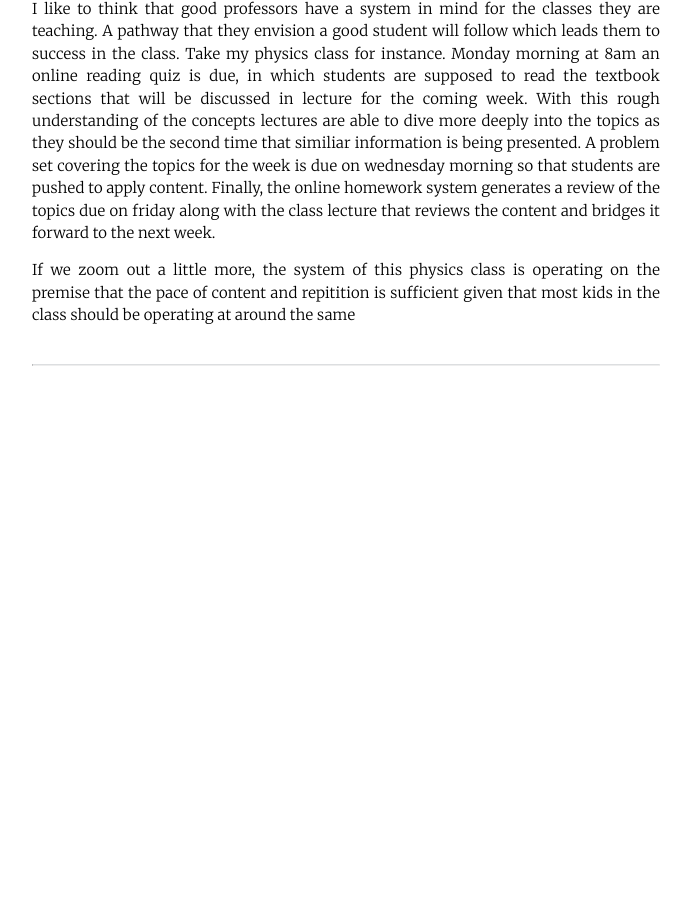
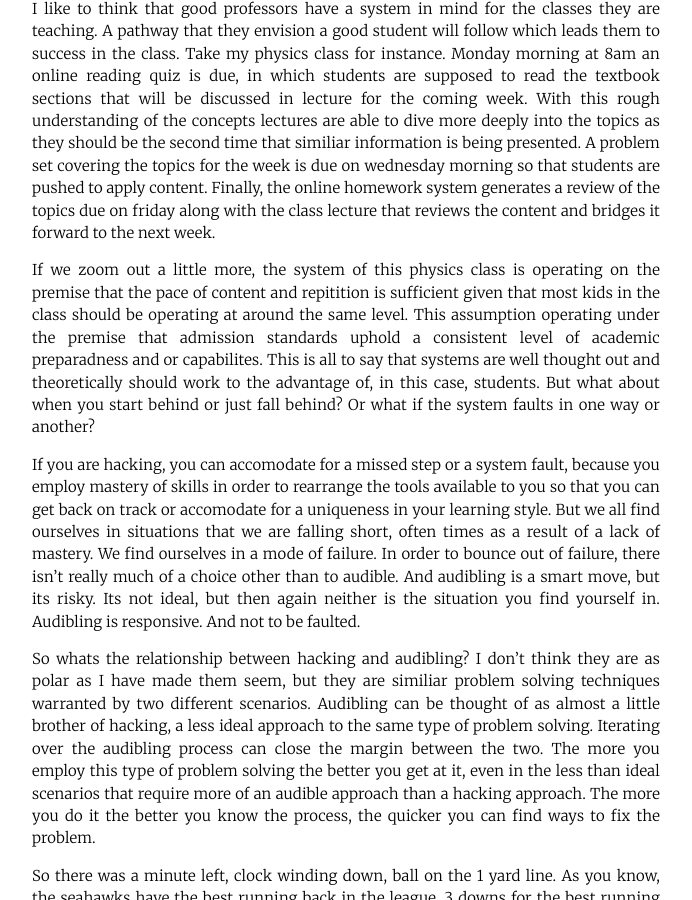
Before and after one commit to samcal/thenewrad.io, a Jekyll site: the page built from _posts/2015-02-03-the-audible.markdown, in a window 1280 px wide and 900 px high, scrolled down 849 px. Shown: the whole window, without its empty margins (294-986 px from the left). Built offline with Jekyll 4.4.1, drawn with Linux system fonts in a browser that asks for light colours; before the commit the page ends 1315 px from its top, so only the background shows below that; some of the changed text lies outside the part shown.

Commit message:
hacking and calling an audible
the relationship between the two

```diff
--- a/_posts/2015-02-03-the-audible.markdown
+++ b/_posts/2015-02-03-the-audible.markdown
@@ -15,4 +15,12 @@ I'll talk about basektball to try and illustrate how mastery allows one the abil
 
 I like to think that good professors have a system in mind for the classes they are teaching. A pathway that they envision a good student will follow which leads them to success in the class. Take my physics class for instance. Monday morning at 8am an online reading quiz is due, in which students are supposed to read the textbook sections that will be discussed in lecture for the coming week. With this rough understanding of the concepts lectures are able to dive more deeply into the topics as they should be the second time that similiar information is being presented. A problem set covering the topics for the week is due on wednesday morning so that students are pushed to apply content. Finally, the online homework system generates a review of the topics due on friday along with the class lecture that reviews the content and bridges it forward to the next week.
 
-If we zoom out a little more, the system of this physics class is operating on the premise that the pace of content and repitition is sufficient given that most kids in the class should be operating at around the same
+If we zoom out a little more, the system of this physics class is operating on the premise that the pace of content and repitition is sufficient given that most kids in the class should be operating at around the same level. This assumption operating under the premise that admission standards uphold a consistent level of academic preparadness and or capabilites. This is all to say that systems are well thought out and theoretically should work to the advantage of, in this case, students. But what about when you start behind or just fall behind? Or what if the system faults in one way or another?
+
+If you are hacking, you can accomodate for a missed step or a system fault, because you employ mastery of skills in order to rearrange the tools available to you so that you can get back on track or accomodate for a uniqueness in your learning style. But we all find ourselves in situations that we are falling short, often times as a result of a lack of mastery. We find ourselves in a mode of failure. In order to bounce out of failure, there isn't really much of a choice other than to audible. And audibling is a smart move, but its risky. Its not ideal, but then again neither is the situation you find yourself in. Audibling is responsive. And not to be faulted.
+
+So whats the relationship between hacking and audibling? I don't think they are as polar as I have made them seem, but they are similiar problem solving techniques warranted by two different scenarios. Audibling can be thought of as almost a little brother of hacking, a less ideal approach to the same type of problem solving. Iterating over the audibling process can close the margin between the two. The more you employ this type of problem solving the better you get at it, even in the less than ideal scenarios that require more of an audible approach than a hacking approach. The more you do it the better you know the process, the quicker you can find ways to fix the problem.
+
+So there was a minute left, clock winding down, ball on the 1 yard line. As you know, the seahawks have the best running back in the league. 3 downs for the best running back in the league to get 1 yard. The patriots had 3 timeouts. With time winding down there would be two good reasons for them to take one of these timeouts. 1) to conserve time for a responsive last seconds drive and 2) to prepare their defense for the huge plays that lie ahead. But the patriots didn't call a timeout, and whether this was intentional or not the decision to not call a timeout did something interesting. It forced head coach of the seahawks Pete Carrol to audible instead of hack. I'll explain why when I come back to this tomorrow.
+
+extra discussion: mind blowing system management of God
```
